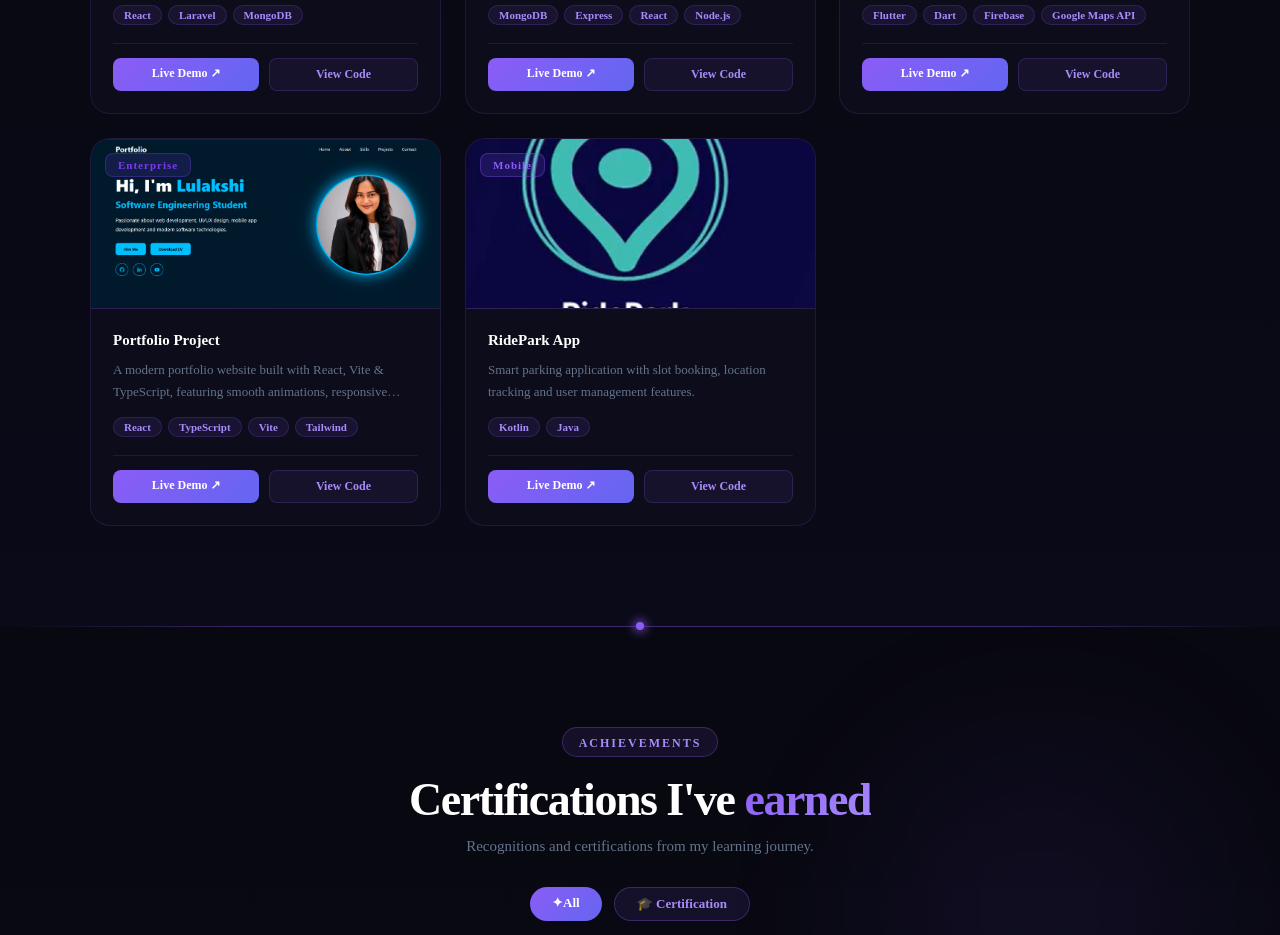
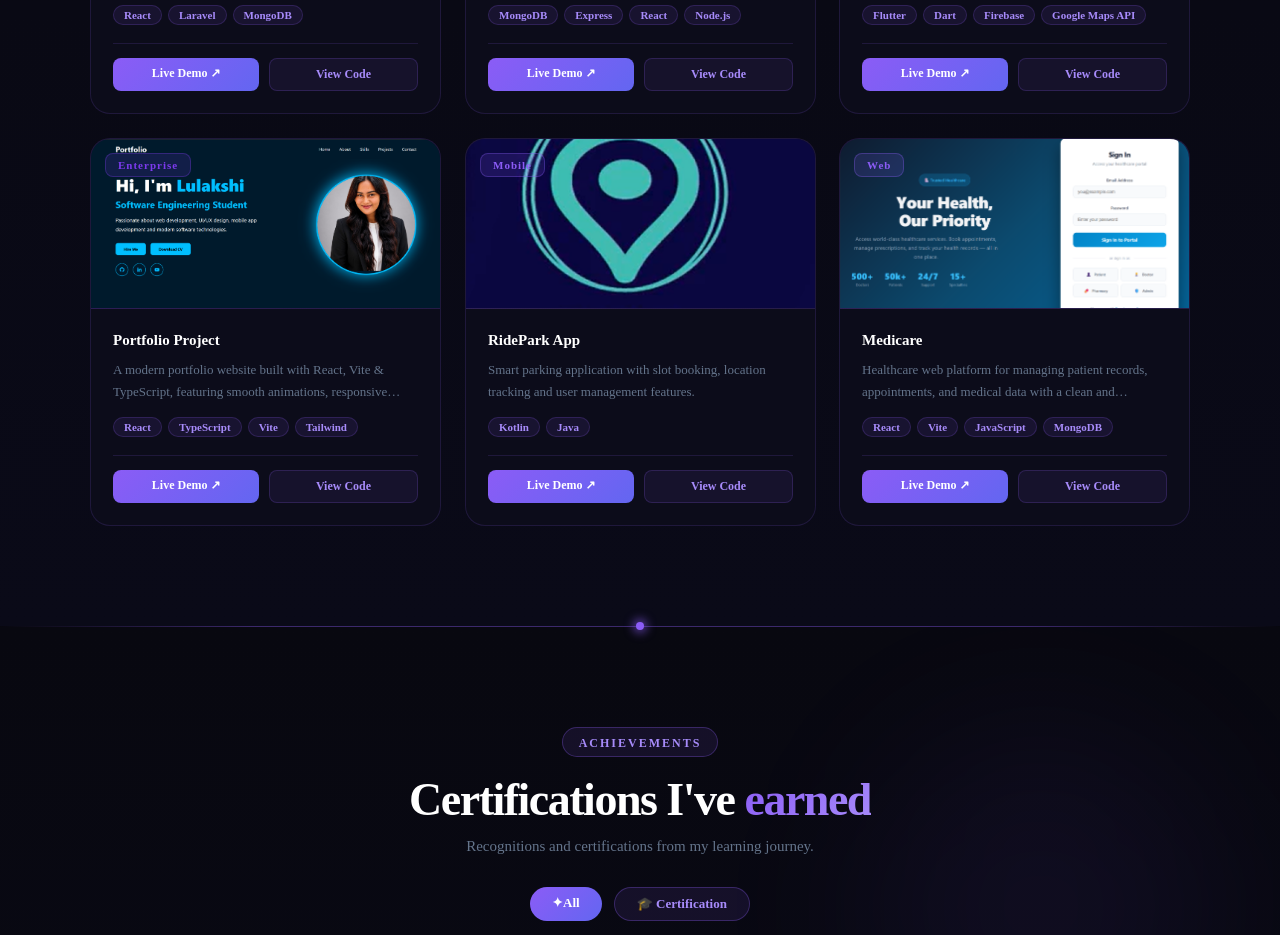
Before and after one commit to Lulakshisl/portfolio, a React (Vite) app: page / in a window 1280 px wide. Shown: the part 4100-5035 px from the top of the page. Built offline with nearby package versions, Linux system fonts and the light colour scheme.

Commit message:
add my new project

```diff
--- a/src/sections/Projects.tsx
+++ b/src/sections/Projects.tsx
@@ -35,7 +35,14 @@ const projects = [
     desc: 'Smart parking application with slot booking, location tracking and user management features.',
     tags: ['Kotlin','Java'],
     type: 'Mobile', demo: '#', code: 'https://github.com/Lulakshisl',
-    color: '#8b5cf6', src: '/mobailapp.png'
+    color: '#8b5cf6', src: '/mobailapp1.png'
+  },
+  {
+    title: 'Medicare',
+    desc: 'Healthcare web platform for managing patient records, appointments, and medical data with a clean and accessible interface.',
+    tags: ['React','Vite','JavaScript','MongoDB'],
+    type: 'Web', demo: '#', code: 'https://github.com/Lulakshisl',
+    color: '#8b5cf6', src: '/medicare.png'
   },
 ]
 
@@ -43,13 +50,12 @@ const filters = ['All','Web','Mobile','Enterprise']
 
 type Project = typeof projects[0]
 
-// ── 3D Tilt Card ──────────────────────────────────────────────
 const TiltCard = ({
-p, _dark, cardBg, cardBorder, heading, descText,
+  p, cardBg, cardBorder, heading, descText,
   accentText, tagBg, tagBorder, secBtnBg, secBtnBorder,
   onClick,
 }: {
-  p: Project, _dark: boolean, cardBg: string, cardBorder: string,
+  p: Project, cardBg: string, cardBorder: string,
   heading: string, descText: string, accentText: string,
   tagBg: string, tagBorder: string, secBtnBg: string,
   secBtnBorder: string, onClick: () => void,
@@ -92,7 +98,6 @@ p, _dark, cardBg, cardBorder, heading, descText,
       }}
       className="project-card"
     >
-      {/* Image area */}
       <div style={{
         height: '170px',
         background: `linear-gradient(135deg,${p.color}25,${p.color}08)`,
@@ -111,7 +116,6 @@ p, _dark, cardBg, cardBorder, heading, descText,
           ? <img src={p.src} alt={p.title} style={{ width:'100%', height:'100%', objectFit:'cover' }}/>
           : <span style={{ fontSize:'40px', opacity:0.2, color:heading }}>{'</>'}</span>
         }
-        {/* hover overlay hint */}
         <div className="card-overlay" style={{
           position:'absolute', inset:0, display:'flex',
           alignItems:'center', justifyContent:'center',
@@ -123,7 +127,6 @@ p, _dark, cardBg, cardBorder, heading, descText,
         </div>
       </div>
 
-      {/* Content */}
       <div style={{ padding:'22px' }}>
         <h3 style={{ color:heading, fontSize:'15px', fontWeight:'800', marginBottom:'8px', lineHeight:1.3 }}>
           {p.title}
@@ -163,7 +166,6 @@ p, _dark, cardBg, cardBorder, heading, descText,
   )
 }
 
-// ── Modal ──────────────────────────────────────────────────────
 const Modal = ({
   p, dark, onClose,
   heading, muted, accentText, tagBg, tagBorder,
@@ -199,7 +201,6 @@ const Modal = ({
           position: 'relative',
         }}
       >
-        {/* Close button */}
         <button
           onClick={onClose}
           style={{
@@ -216,7 +217,6 @@ const Modal = ({
           ✕
         </button>
 
-        {/* Image */}
         <div style={{
           height:'220px',
           background:`linear-gradient(135deg,${p.color}25,${p.color}08)`,
@@ -238,7 +238,6 @@ const Modal = ({
           }
         </div>
 
-        {/* Body */}
         <div style={{ padding:'28px' }}>
           <h2 style={{ color:heading, fontSize:'22px', fontWeight:'900', marginBottom:'10px', lineHeight:1.2 }}>
             {p.title}
@@ -246,8 +245,6 @@ const Modal = ({
           <p style={{ color:muted, fontSize:'14px', lineHeight:1.8, marginBottom:'20px' }}>
             {p.desc}
           </p>
-
-          {/* Tags */}
           <div style={{ display:'flex', flexWrap:'wrap', gap:'8px', marginBottom:'24px' }}>
             {p.tags.map(tag => (
               <span key={tag} style={{
@@ -257,8 +254,6 @@ const Modal = ({
               }}>{tag}</span>
             ))}
           </div>
-
-          {/* Buttons */}
           <div style={{ display:'flex', gap:'12px' }}>
             <a href={p.demo} target="_blank" rel="noreferrer" style={{
               flex:1, background:'linear-gradient(135deg,#8b5cf6,#6366f1)',
@@ -281,36 +276,34 @@ const Modal = ({
   )
 }
 
-// ── Main Component ─────────────────────────────────────────────
 const Projects = () => {
   const { dark } = useContext(ThemeContext)
-  const [filter, setFilter]       = useState('All')
-  const [selected, setSelected]   = useState<Project | null>(null)
+  const [filter, setFilter]     = useState('All')
+  const [selected, setSelected] = useState<Project | null>(null)
 
   const filtered = filter === 'All' ? projects : projects.filter(p => p.type === filter)
 
   const bg                 = dark ? 'linear-gradient(180deg,#080810 0%,#0a0a18 100%)' : 'linear-gradient(180deg,#f8f7ff 0%,#ede9fe 100%)'
-  const heading            = dark ? 'white'                      : '#1e1b4b'
-  const muted              = dark ? '#64748b'                    : '#7c6fa5'
-  const accentText         = dark ? '#a78bfa'                    : '#7c3aed'
-  const badgeBg            = dark ? 'rgba(139,92,246,0.1)'       : 'rgba(124,58,237,0.08)'
-  const badgeBorder        = dark ? 'rgba(139,92,246,0.3)'       : 'rgba(124,58,237,0.25)'
-  const filterInactiveBg   = dark ? 'rgba(139,92,246,0.05)'      : 'rgba(124,58,237,0.04)'
-  const filterInactiveBdr  = dark ? 'rgba(139,92,246,0.2)'       : 'rgba(124,58,237,0.18)'
-  const filterInactiveText = dark ? '#94a3b8'                    : '#6b5b95'
-  const cardBg             = dark ? 'rgba(14,14,28,0.85)'        : 'rgba(255,255,255,0.85)'
-  const cardBorder         = dark ? 'rgba(139,92,246,0.15)'      : 'rgba(124,58,237,0.15)'
-  const descText           = dark ? '#64748b'                    : '#6b5b95'
-  const tagBg              = dark ? 'rgba(139,92,246,0.1)'       : 'rgba(124,58,237,0.08)'
-  const tagBorder          = dark ? 'rgba(139,92,246,0.2)'       : 'rgba(124,58,237,0.18)'
-  const secBtnBg           = dark ? 'rgba(139,92,246,0.08)'      : 'rgba(124,58,237,0.06)'
-  const secBtnBorder       = dark ? 'rgba(139,92,246,0.2)'       : 'rgba(124,58,237,0.18)'
+  const heading            = dark ? 'white'                   : '#1e1b4b'
+  const muted              = dark ? '#64748b'                 : '#7c6fa5'
+  const accentText         = dark ? '#a78bfa'                 : '#7c3aed'
+  const badgeBg            = dark ? 'rgba(139,92,246,0.1)'    : 'rgba(124,58,237,0.08)'
+  const badgeBorder        = dark ? 'rgba(139,92,246,0.3)'    : 'rgba(124,58,237,0.25)'
+  const filterInactiveBg   = dark ? 'rgba(139,92,246,0.05)'   : 'rgba(124,58,237,0.04)'
+  const filterInactiveBdr  = dark ? 'rgba(139,92,246,0.2)'    : 'rgba(124,58,237,0.18)'
+  const filterInactiveText = dark ? '#94a3b8'                 : '#6b5b95'
+  const cardBg             = dark ? 'rgba(14,14,28,0.85)'     : 'rgba(255,255,255,0.85)'
+  const cardBorder         = dark ? 'rgba(139,92,246,0.15)'   : 'rgba(124,58,237,0.15)'
+  const descText           = dark ? '#64748b'                 : '#6b5b95'
+  const tagBg              = dark ? 'rgba(139,92,246,0.1)'    : 'rgba(124,58,237,0.08)'
+  const tagBorder          = dark ? 'rgba(139,92,246,0.2)'    : 'rgba(124,58,237,0.18)'
+  const secBtnBg           = dark ? 'rgba(139,92,246,0.08)'   : 'rgba(124,58,237,0.06)'
+  const secBtnBorder       = dark ? 'rgba(139,92,246,0.2)'    : 'rgba(124,58,237,0.18)'
 
   return (
     <div style={{ minHeight:'100vh', padding:'100px 6%', background:bg }}>
       <div style={{ maxWidth:'1100px', margin:'0 auto' }}>
 
-        {/* Header */}
         <div style={{ marginBottom:'48px' }}>
           <div style={{ display:'inline-block', background:badgeBg, border:`1px solid ${badgeBorder}`, borderRadius:'50px', padding:'5px 16px', marginBottom:'16px' }}>
             <span style={{ color:accentText, fontSize:'12px', fontWeight:'700', letterSpacing:'2px', textTransform:'uppercase' }}>Projects</span>
@@ -321,7 +314,6 @@ const Projects = () => {
           <p style={{ color:muted, fontSize:'15px', marginBottom:'28px', maxWidth:'480px', lineHeight:1.7 }}>
             A selection of things I've built — click any card to explore it in detail.
           </p>
-          {/* Filter pills */}
           <div style={{ display:'flex', gap:'10px' }}>
             {filters.map(f => (
               <button key={f} onClick={() => setFilter(f)} style={{
@@ -338,11 +330,10 @@ const Projects = () => {
           </div>
         </div>
 
-        {/* Grid */}
         <div style={{ display:'grid', gridTemplateColumns:'repeat(3,1fr)', gap:'24px' }}>
           {filtered.map(p => (
             <TiltCard
-              key={p.title} p={p} _dark={dark}
+              key={p.title} p={p}
               cardBg={cardBg} cardBorder={cardBorder}
               heading={heading} descText={descText}
               accentText={accentText} tagBg={tagBg}
@@ -354,7 +345,6 @@ const Projects = () => {
         </div>
       </div>
 
-      {/* Modal */}
       {selected && (
         <Modal
           p={selected} dark={dark} onClose={() => setSelected(null)}
@@ -366,7 +356,7 @@ const Projects = () => {
       )}
 
       <style>{`
-        @keyframes fadeIn  { from { opacity:0 }              to { opacity:1 } }
+        @keyframes fadeIn  { from { opacity:0 } to { opacity:1 } }
         @keyframes slideUp { from { opacity:0; transform:translateY(30px) scale(0.97) } to { opacity:1; transform:translateY(0) scale(1) } }
         .project-card:hover .card-overlay { opacity: 1 !important; }
         .project-card:hover {
```
Also changed, not shown: public/medicare.png (added), public/mobailapp1.png (added).
